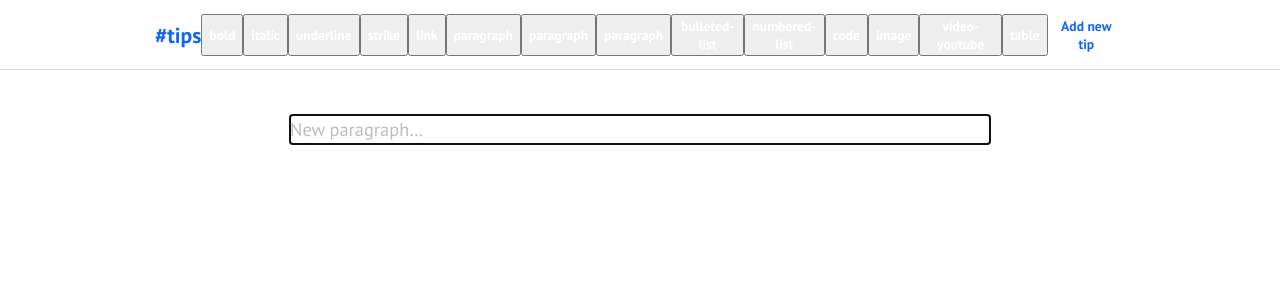
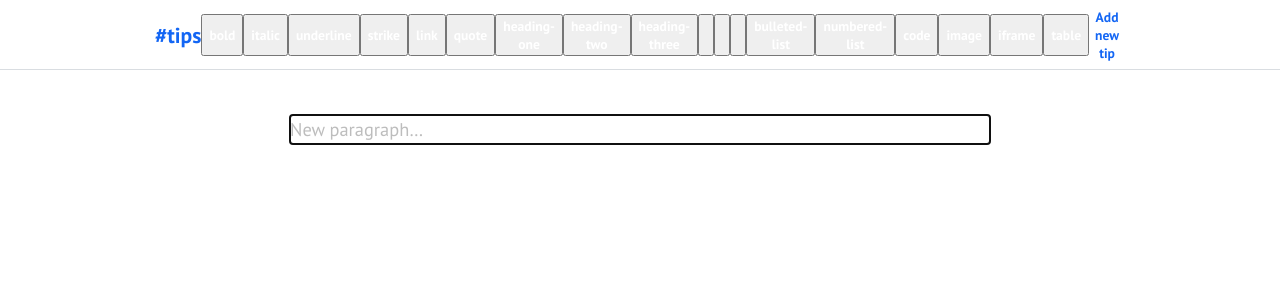
Before and after one commit to devenode/tips_frontend, a React (Create React App) app: page /edit-post in a window 1280 px wide. Shown: the top 300 px of the page. Built offline with nearby package versions, Linux system fonts and the light colour scheme.

Commit message:
Header and element align

```diff
--- a/src/components/TextEditor/Block.js
+++ b/src/components/TextEditor/Block.js
@@ -4,24 +4,37 @@ import NumberedList from './Blocks/NumberedList';
 import ListItem from './Blocks/ListItem';
 import Link from './Blocks/Link';
 import Paragraph from './Blocks/Paragraph';
+import H1 from './Blocks/H1';
+import H2 from './Blocks/H2';
+import H3 from './Blocks/H3';
+import TAGS from './elements';
 
 
 const Block = props => {
    switch (props.element.type) {
-      case `code`:
+      case TAGS.CODE:
          return <Code {...props} />
 
-      case `bulleted-list`:
+      case TAGS.UL:
          return <BulletedList {...props} />
 
-      case `numbered-list`:
+      case TAGS.OL:
          return <NumberedList {...props} />
 
-      case `list-item`:
+      case TAGS.LI:
          return <ListItem {...props} />
 
-      case `link`:
+      case TAGS.A:
          return <Link {...props} />
+
+      case TAGS.H1:
+         return <H1 {...props} />
+
+      case TAGS.H2:
+         return <H2 {...props} />
+
+      case TAGS.H3:
+         return <H3 {...props} />
 
       default:
          return <Paragraph {...props} />
--- a/src/components/TextEditor/BlockButton.js
+++ b/src/components/TextEditor/BlockButton.js
@@ -17,9 +17,32 @@ export const BlockButton = props => {
    )
 }
 
-const toggleBlock = (editor, { format, textAlign }) => {
+const toggleBlock = (editor, { format, align }) => {
    const isActive = isBlockActive(editor, format);
    const isList = LIST_TYPES.includes(format);
+
+   const newProperties = {
+      type: isActive ? TAGS.P : isList ? TAGS.LI : format,
+   }
+
+   if (!format && align) {
+      const { selection } = editor;
+      if (!selection) return;
+
+      const currentNode = editor.children[selection.anchor.path[0]];
+
+      const allowedNodes = [
+         TAGS.P,
+         TAGS.H1,
+         TAGS.H2,
+         TAGS.H3,
+      ]
+      if (allowedNodes.includes(currentNode.type)) {
+         newProperties.type = currentNode.type;
+         newProperties.children = currentNode.children;
+         newProperties.align = align;
+      } else return;
+   }
 
    Transforms.unwrapNodes(editor, {
       match: n =>
@@ -28,14 +51,6 @@ const toggleBlock = (editor, { format, textAlign }) => {
          LIST_TYPES.includes(n.type),
       split: true,
    });
-
-   const newProperties = {
-      type: isActive ? TAGS.P : isList ? TAGS.LI : format,
-   }
-
-   if (textAlign) {
-      newProperties.textAlign = textAlign;
-   }
 
    Transforms.setNodes(editor, newProperties);
 
--- /dev/null
+++ b/src/components/TextEditor/Blocks/H1/index.js
@@ -0,0 +1,10 @@
+export const H1 = props => {
+   const { align } = props.element;
+   return (
+      <h1 {...props.attributes} style={{ textAlign: align }}>
+         {props.children}
+      </h1>
+   )
+}
+
+export default H1;
--- /dev/null
+++ b/src/components/TextEditor/Blocks/H2/index.js
@@ -0,0 +1,10 @@
+export const H2 = props => {
+   const { align } = props.element;
+   return (
+      <h2 {...props.attributes} style={{ textAlign: align }}>
+         {props.children}
+      </h2>
+   )
+}
+
+export default H2;
--- /dev/null
+++ b/src/components/TextEditor/Blocks/H3/index.js
@@ -0,0 +1,10 @@
+export const H3 = props => {
+   const { align } = props.element;
+   return (
+      <h3 {...props.attributes} style={{ textAlign: align }}>
+         {props.children}
+      </h3>
+   )
+}
+
+export default H3;
--- a/src/components/TextEditor/Blocks/Paragraph/index.js
+++ b/src/components/TextEditor/Blocks/Paragraph/index.js
@@ -1,6 +1,6 @@
 export const Paragraph = props => {
-   const { textAlign } = props.element;
-   return <p {...props.attributes} style={{ textAlign }}>
+   const { align } = props.element;
+   return <p {...props.attributes} style={{ textAlign: align }}>
       {props.children}
    </p>
 }
--- a/src/components/TextEditor/StylePanel/index.js
+++ b/src/components/TextEditor/StylePanel/index.js
@@ -2,6 +2,7 @@ import StyleButton from '../StyleButton';
 import BlockButton from '../BlockButton';
 import LinkButton from '../LinkButton';
 import s from './styles.module.css';
+import TAGS from '../elements';
 
 export const StylePanel = () => {
 
@@ -16,19 +17,24 @@ export const StylePanel = () => {
 
          {/*
             drop down
-            header type
             blockquote
          */}
-         <BlockButton format="paragraph" textAlign="left"/>
-         <BlockButton format="paragraph" textAlign="center"/>
-         <BlockButton format="paragraph" textAlign="right"/>
+         <BlockButton format={TAGS.BLOCKQUOTE}/>
 
-         <BlockButton format="bulleted-list" />
-         <BlockButton format="numbered-list" />
-         <BlockButton format="code" />
-         <BlockButton format="image" />
-         <BlockButton format="video-youtube" />
-         <BlockButton format="table" />
+         <BlockButton format={TAGS.H1}/>
+         <BlockButton format={TAGS.H2}/>
+         <BlockButton format={TAGS.H3}/>
+
+         <BlockButton align="left"/>
+         <BlockButton align="center"/>
+         <BlockButton align="right"/>
+
+         <BlockButton format={TAGS.UL} />
+         <BlockButton format={TAGS.OL} />
+         <BlockButton format={TAGS.CODE} />
+         <BlockButton format={TAGS.IMG} />
+         <BlockButton format={TAGS.IFRAME} />
+         <BlockButton format={TAGS.TABLE} />
       </div>
    )
 }
--- a/src/components/TextEditor/elements.js
+++ b/src/components/TextEditor/elements.js
@@ -8,11 +8,13 @@ const TAGS = {
    H4: `heading-four`,
    H5: `heading-five`,
    H6: `heading-six`,
-   IMG: `image`,
    LI: `list-item`,
    UL: `bulleted-list`,
    OL: `numbered-list`,
    CODE: `code`,
+   IMG: `image`,
+   IFRAME: `iframe`,
+   TABLE: `table`,
 }
 
 export default TAGS;
--- a/src/components/TextEditor/styles.module.css
+++ b/src/components/TextEditor/styles.module.css
@@ -1,9 +1,24 @@
 .editorBox {
    font-size: 1.15rem;
-   line-height: 1.8rem;
+}
+.editorBox h1,
+.editorBox h2,
+.editorBox h3 {
+   margin-bottom: 18px;
+   font-weight: 400;
+}
+.editorBox h1 {
+   font-size: 2.25rem;
+}
+.editorBox h2 {
+   font-size: 1.65rem;
+}
+.editorBox h3 {
+   font-size: 1.35rem;
 }
 .editorBox p {
    margin-bottom: 18px;
+   line-height: 1.8rem;
 }
 .editorBox ul {
    list-style: initial;
@@ -16,4 +31,6 @@
 }
 .editorBox li {
    padding-left: 8px;
+   margin-bottom: 8px;
+   line-height: 1.8rem;
 }
```
